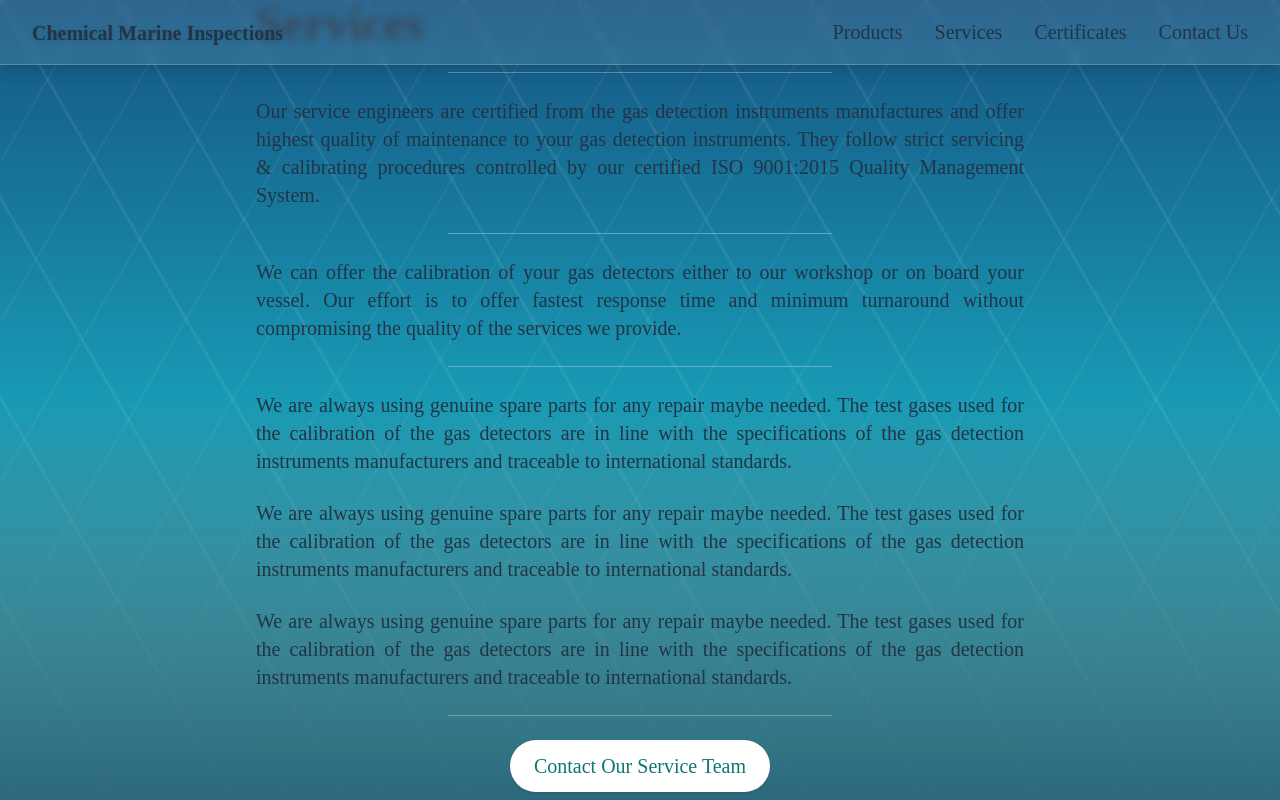
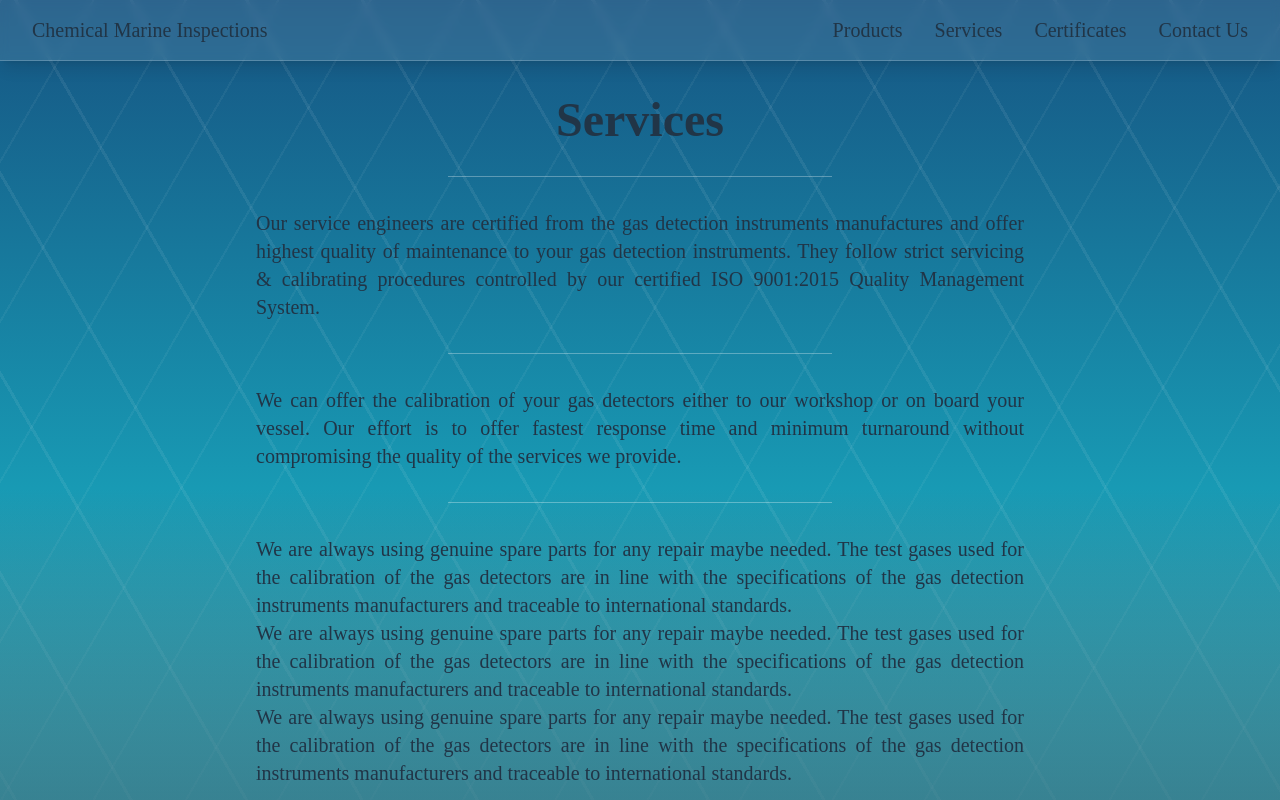
Before and after one commit to Antony-evm/chemarine, a Vue app: page /services in a window 1280 px wide. Shown: the top 800 px of the page. Built offline with nearby package versions, Linux system fonts and the light colour scheme; the HTML template or start-up script is replaced by a standard one.

Commit message:
sections

```diff
--- a/src/components/NavbarComponent.vue
+++ b/src/components/NavbarComponent.vue
@@ -3,14 +3,20 @@
              bg-white/10 backdrop-blur-sm
              border-b border-white/20
              shadow-lg flex items-center justify-between px-8 py-4">
-        <div class="text-2xl font-bold drop-shadow logo">
+        <div>
             <router-link to='/'>Chemical Marine Inspections</router-link>
         </div>
-        <ul class="flex gap-8 nav-links">
-            <router-link to="/products" class="hover:text-teal-200 transition">Products</router-link>
-            <router-link to="/services" class="hover:text-teal-200 transition">Services</router-link>
-            <router-link to="/certificates" class="hover:text-teal-200 transition">Certificates</router-link>
-            <router-link to="/contact" class="hover:text-teal-200 transition">Contact Us</router-link>
+        <ul class="flex gap-8">
+            <router-link to="/products" class="navbar-element">Products</router-link>
+            <router-link to="/services" class="navbar-element">Services</router-link>
+            <router-link to="/certificates" class="navbar-element">Certificates</router-link>
+            <router-link to="/contact" class="navbar-element">Contact Us</router-link>
         </ul>
     </nav>
 </template>
+
+<style scoped>
+.navbar-element {
+    @apply hover:text-teal-200 transition
+}
+</style>
--- a/src/components/utils/CenteredContent.vue
+++ b/src/components/utils/CenteredContent.vue
@@ -1,7 +1,11 @@
+<script setup lang="ts">
+import SpaceComponent from './SpaceComponent.vue';
+</script>
 <template>
     <div class="w-full flex justify-center">
-        <div class="max-w-3xl w-full text-justify space-y-6">
+        <div class="max-w-3xl w-full text-justify">
             <slot />
         </div>
     </div>
+    <SpaceComponent size="paragraph" />
 </template>
--- a/src/components/utils/SectionDivider.vue
+++ b/src/components/utils/SectionDivider.vue
@@ -1,3 +1,11 @@
+<script setup lang="ts">
+import SpaceComponent from '@/components/utils/SpaceComponent.vue';
+</script>
+
 <template>
-    <hr class="my-6 border-t border-white/30 w-1/2 mx-auto" />
+    <div>
+    <SpaceComponent size="paragraph" />
+    <hr class="border-t border-white/30 w-1/2 mx-auto" />
+    <SpaceComponent size="paragraph" />
+    </div>
 </template>
--- /dev/null
+++ b/src/components/utils/SpaceComponent.vue
@@ -0,0 +1,24 @@
+<script setup lang="ts">
+import { computed } from "vue";
+
+const props = defineProps<{
+    size?: "page" | "section" | "paragraph";
+}>();
+
+const height = computed(() => {
+    switch (props.size) {
+        case "page":
+            return "6rem";
+        case "section":
+            return "4rem";
+        case "paragraph":
+            return "2rem";
+        default:
+            return "6rem"; // fallback
+    }
+});
+</script>
+
+<template>
+    <div class="w-full" :style="{ height }"></div>
+</template>
--- a/src/pages/HomePage.vue
+++ b/src/pages/HomePage.vue
@@ -1,6 +1,8 @@
 <script setup lang="ts">
 import { ref, onMounted, onUnmounted, computed } from 'vue';
 import CenteredContent from '@/components/utils/CenteredContent.vue';
+import SpaceComponent from '@/components/utils/SpaceComponent.vue';
+import SectionDivider from '@/components/utils/SectionDivider.vue';
 
 const images = [
     '/src/assets/frontpage/frontpage_1.jpg',
@@ -52,8 +54,10 @@ const nextIndex = computed(() => (currentIndex.value + 1) % images.length);
         </section>
 
         <section class="content-section">
+            <SpaceComponent size="page" />
             <CenteredContent>
                 <h1>About Chemical Marine Inspections</h1>
+                <SectionDivider />
                 <p><strong>Chemical Marine Inspections</strong> was established in 2004 in Piraeus, Greece...</p>
                 <p>Our company looks forward to becoming:</p>
                 <ul class="list-disc pl-6">
@@ -70,8 +74,10 @@ const nextIndex = computed(() => (currentIndex.value + 1) % images.length);
         </section>
 
         <section class="content-section">
+            <SpaceComponent size="page" />
             <CenteredContent>
                 <h2>Best Quality Products</h2>
+                <SectionDivider />
                 <p>
                     We offer advanced technology gas detection equipment from <strong>RKI Instruments
                         Inc</strong> and <strong>GMI Ltd</strong>, both leading manufacturers for gas
@@ -89,6 +95,7 @@ const nextIndex = computed(() => (currentIndex.value + 1) % images.length);
             </CenteredContent>
             <CenteredContent>
                 <h2>Years of Experience in Gas Detection</h2>
+                <SectionDivider />
                 <p>
                     Our staff are Chemical and Electrical Engineers having a combined experience of more
                     than 40
@@ -100,6 +107,7 @@ const nextIndex = computed(() => (currentIndex.value + 1) % images.length);
             </CenteredContent>
             <CenteredContent>
                 <h2>Fast, Friendly and Reliable Support</h2>
+                <SectionDivider />
                 <p>
                     Our customer service team is available to answer your question in a friendly and
                     reliable
--- a/src/pages/ServicesPage.vue
+++ b/src/pages/ServicesPage.vue
@@ -1,14 +1,14 @@
 <script setup lang="ts">
 import CenteredContent from '@/components/utils/CenteredContent.vue';
 import SectionDivider from '@/components/utils/SectionDivider.vue';
+import SpaceComponent from '@/components/utils/SpaceComponent.vue';
 </script>
 
 <template>
+    <SpaceComponent size="page" />
     <CenteredContent>
         <h1>Services</h1>
-
         <SectionDivider />
-
         <p>Our service engineers are certified from the gas detection instruments manufactures and offer highest
             quality of maintenance to your gas detection instruments. They follow strict servicing & calibrating
             procedures controlled by our certified ISO 9001:2015 Quality Management System.</p>
--- a/src/styles.css
+++ b/src/styles.css
@@ -17,11 +17,11 @@ body {
 }
 
 h1 {
-  @apply text-5xl font-bold mb-2;
+  @apply text-5xl font-bold text-center;
 }
 
 h2 {
-  @apply text-3xl font-bold mb-2;
+  @apply text-3xl font-bold text-center;
 }
 
 p,
```
